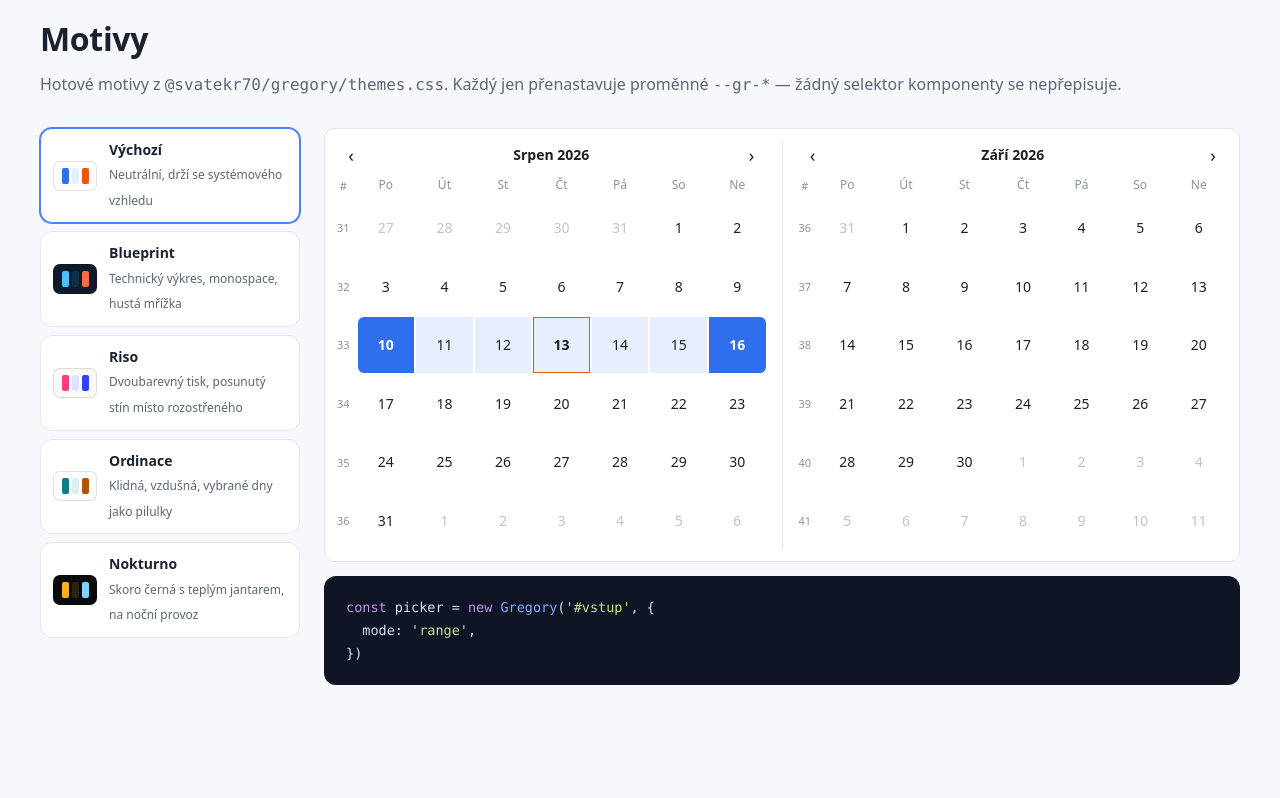
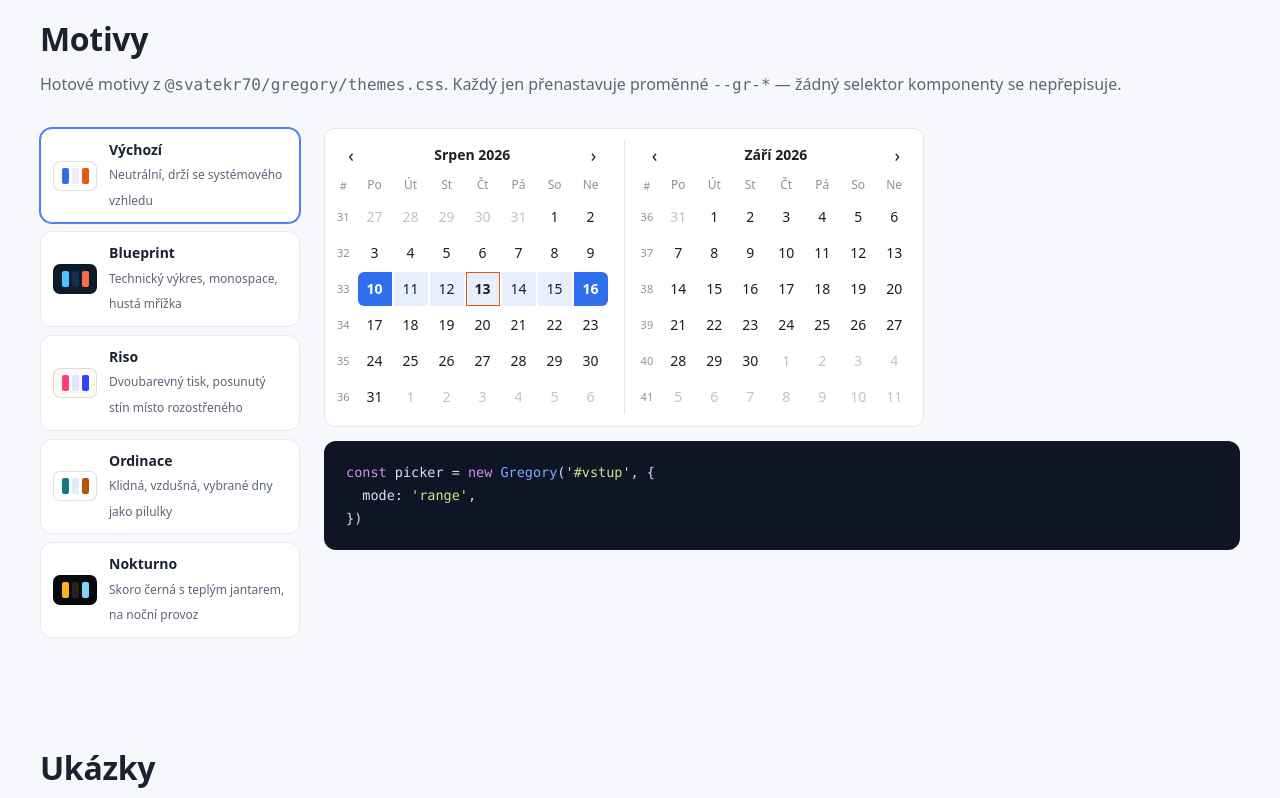
Before and after one commit to svatekr70/gregory, a website built with Vite: page site/demo/index.html in a window 1280 px wide. Shown: the part 1680-2478 px from the top of the page. Built offline with nearby package versions, Linux system fonts and the light colour scheme.

Commit message:
Panel drží přirozenou šířku místo aby se roztahoval
Dny měly poměr stran 1:1 a sloupce šířku 1fr, takže se buňky roztáhly
podle toho, kolik místa panel dostal — a s nimi i do výšky. Absolutně
pozicovaný popover přitom zabírá dostupnou šířku, takže na širokém okně
vznikl obří kalendář s obřími mezerami. Inline panel se navíc jako blokový
prvek roztáhl vždy.

Nově má den pevnou hranu (--gr-day-size, výchozí 34px), mřížka pevné
sloupce a panel width: fit-content s max-width: 100%. Šířku tak určuje
velikost dne, ne okno. Hustota se ladí jedinou proměnnou.

Motivy toho využívají: blueprint je hutnější (32px), ordinace vzdušnější (38px).

Co-Authored-By: Claude Opus 5 (1M context) <noreply@anthropic.com>

```diff
--- a/src/styles/gregory.css
+++ b/src/styles/gregory.css
@@ -11,6 +11,8 @@
   --gr-radius: 10px;
   --gr-radius-day: 6px;
   --gr-gap: 2px;
+  /* Hrana dne. Určuje šířku celého panelu, takže je to hlavní páka na hustotu. */
+  --gr-day-size: 34px;
 
   --gr-bg: #fff;
   --gr-fg: #1c1f23;
@@ -24,6 +26,10 @@
   --gr-shadow: 0 12px 32px rgb(16 24 40 / 14%), 0 2px 6px rgb(16 24 40 / 8%);
 
   display: flex;
+  /* Hugs its content instead of the container — jinak by inline panel vyplnil
+     celou šířku a měsíce by se krčily vlevo. */
+  width: fit-content;
+  max-width: 100%;
   overflow: hidden;
   box-sizing: border-box;
   border: 1px solid var(--gr-border);
@@ -120,10 +126,15 @@
   padding: 12px;
 }
 
+/*
+ * Měsíc se needrží šířky okna — je tak široký, jak potřebuje. Bez toho se
+ * absolutně pozicovaný popover roztáhne po dostupné šířce a spolu s ním
+ * i čtvercové buňky, takže na širokém monitoru vznikne obří kalendář.
+ */
 .gr-calendar {
   position: relative;
-  flex: 1;
-  min-width: 240px;
+  flex: 0 0 auto;
+  min-width: 0;
 }
 
 /* Oddělovač mezi měsíci. Mezera je souměrná: gap zleva, padding zprava. */
@@ -263,12 +274,13 @@
 
 .gr-grid {
   display: grid;
-  grid-template-columns: repeat(7, 1fr);
+  grid-template-columns: repeat(7, var(--gr-day-size));
+  justify-content: center;
   gap: var(--gr-gap);
 }
 
 .gr-grid[data-weeknumbers] {
-  grid-template-columns: auto repeat(7, 1fr);
+  grid-template-columns: auto repeat(7, var(--gr-day-size));
 }
 
 .gr-weekday {
@@ -312,8 +324,8 @@
 .gr-day {
   display: grid;
   place-items: center;
-  aspect-ratio: 1;
-  min-width: 32px;
+  width: var(--gr-day-size);
+  height: var(--gr-day-size);
   padding: 0;
   border: 0;
   border-radius: var(--gr-radius-day);
--- a/src/styles/themes.css
+++ b/src/styles/themes.css
@@ -23,6 +23,7 @@
   --gr-radius: 3px;
   --gr-radius-day: 2px;
   --gr-gap: 1px;
+  --gr-day-size: 32px;
 
   --gr-bg: #0d1b2a;
   --gr-fg: #dce8f5;
@@ -66,6 +67,7 @@
   --gr-radius: 16px;
   --gr-radius-day: 999px;
   --gr-gap: 4px;
+  --gr-day-size: 38px;
 
   --gr-bg: #ffffff;
   --gr-fg: #17242b;
```
Also changed, not shown: site/api/index.html (+7 -0 lines).
